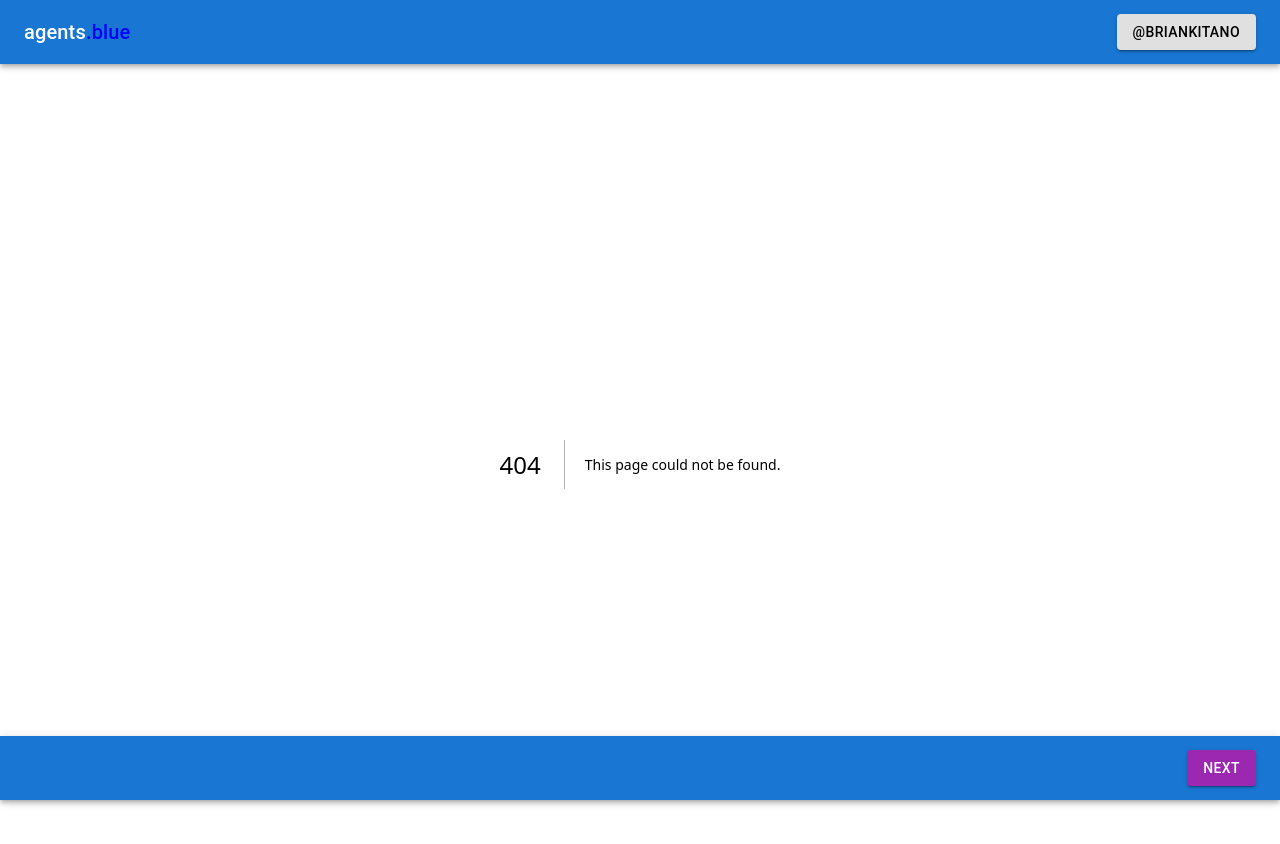
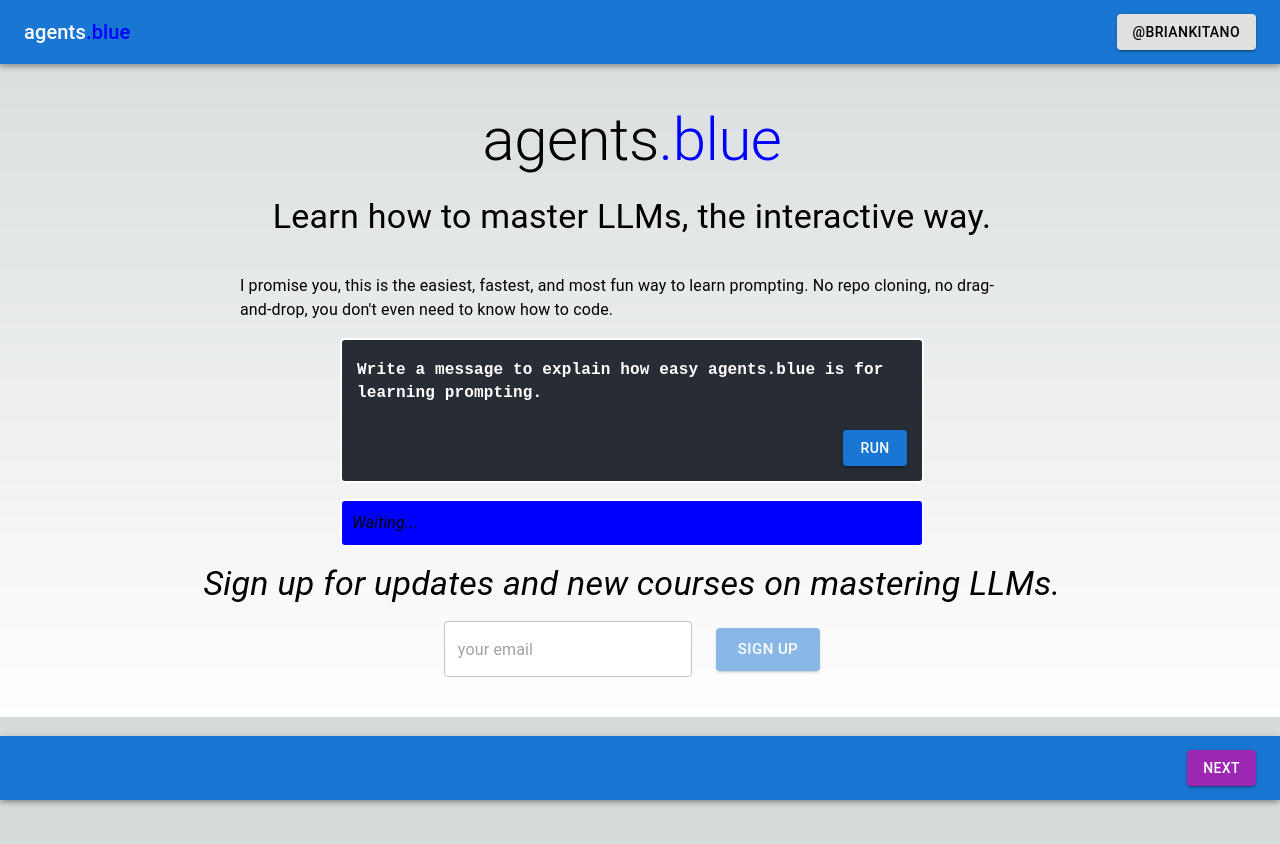
Before and after one commit to bkitano/learn-prompting, a Next.js app: page /subscribe in a window 1280 px wide. Before the commit this address had no page. Shown: the top 844 px of the page. After the commit the page ends 800 px from the top, so only its background shows below. Built offline with nearby package versions, Linux system fonts and the light colour scheme.

Commit message:
adding subscribe page

```diff
--- /dev/null
+++ b/src/app/subscribe/page.tsx
@@ -0,0 +1,123 @@
+"use client";
+
+import { EditorExample } from "@/Components/EditorExample";
+import { Typography, Grid, TextField, Button } from "@mui/material";
+import { useRouter } from "next/navigation";
+import { useState } from "react";
+
+const validateEmail = (email: string) => {
+  // uses regex
+  return /(?:[a-z0-9!#$%&'*+/=?^_`{|}~-]+(?:\.[a-z0-9!#$%&'*+/=?^_`{|}~-]+)*|"(?:[\x01-\x08\x0b\x0c\x0e-\x1f\x21\x23-\x5b\x5d-\x7f]|\\[\x01-\x09\x0b\x0c\x0e-\x7f])*")@(?:(?:[a-z0-9](?:[a-z0-9-]*[a-z0-9])?\.)+[a-z0-9](?:[a-z0-9-]*[a-z0-9])?|\[(?:(?:(2(5[0-5]|[0-4][0-9])|1[0-9][0-9]|[1-9]?[0-9]))\.){3}(?:(2(5[0-5]|[0-4][0-9])|1[0-9][0-9]|[1-9]?[0-9])|[a-z0-9-]*[a-z0-9]:(?:[\x01-\x08\x0b\x0c\x0e-\x1f\x21-\x5a\x53-\x7f]|\\[\x01-\x09\x0b\x0c\x0e-\x7f])+)\])/.test(
+    email
+  );
+};
+
+const Page = () => {
+  const router = useRouter();
+  const submitEmail = async (email: string) => {
+    await fetch(`${process.env.NEXT_PUBLIC_API_ENDPOINT}/api/v1/subscribe`, {
+      method: "POST",
+      headers: {
+        "Content-Type": "application/json",
+      },
+      body: JSON.stringify({ email }),
+    });
+
+    router.push("/thanks");
+  };
+
+  const [email, setEmail] = useState<string>("");
+  return (
+    <>
+      <Grid
+        container
+        justifyContent={"center"}
+        alignItems={"center"}
+        padding={5}
+        spacing={2}
+        style={{
+          width: "100%",
+        }}
+      >
+        <Grid item xs={12}>
+          <Typography variant="h2" align="center">
+            agents
+            <span
+              style={{
+                color: "blue",
+              }}
+            >
+              .blue
+            </span>
+          </Typography>
+          <br />
+          <Typography variant="h4" align="center">
+            Learn how to master LLMs, the interactive way.
+          </Typography>
+          <br />
+        </Grid>
+        <Grid item xs={8}>
+          <Typography>
+            I promise you, this is the easiest, fastest, and most fun way to
+            learn prompting. No repo cloning, no drag-and-drop, you don't even
+            need to know how to code.
+          </Typography>
+        </Grid>
+        <Grid item xs={6}>
+          <EditorExample>
+            Write a message to explain how easy agents.blue is for
+            learning prompting.
+          </EditorExample>
+        </Grid>
+        <Grid item>
+          <Typography variant="h4">
+            <em>Sign up for updates and new courses on mastering LLMs.</em>
+          </Typography>
+        </Grid>
+        <Grid item>
+          <Grid
+            container
+            justifyContent={"center"}
+            alignItems={"center"}
+            spacing={3}
+          >
+            <Grid item>
+              <TextField
+                onSubmit={(e) => {
+                  e.preventDefault();
+                }}
+                {...{
+                  value: email,
+                  onChange: (e) => {
+                    setEmail(e.target.value);
+                  },
+                  placeholder: "your email",
+                  style: {
+                    backgroundColor: "white",
+                    borderRadius: "5px",
+                  },
+                }}
+              />
+            </Grid>
+            <Grid item>
+              <Button
+                variant="contained"
+                size="large"
+                onClick={(e) => {
+                  e.preventDefault();
+                  submitEmail(email);
+                }}
+                style={{
+                  opacity: validateEmail(email) ? 1 : 0.5,
+                }}
+              >
+                Sign up
+              </Button>
+            </Grid>
+          </Grid>
+        </Grid>
+      </Grid>
+    </>
+  );
+};
+export default Page;
```
